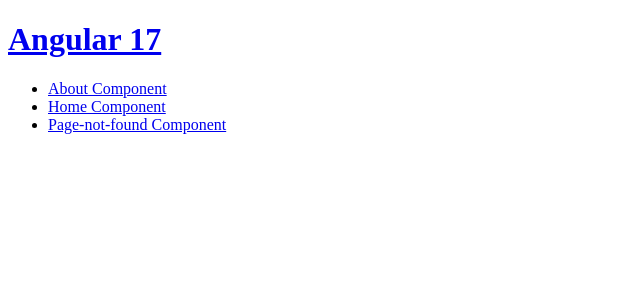
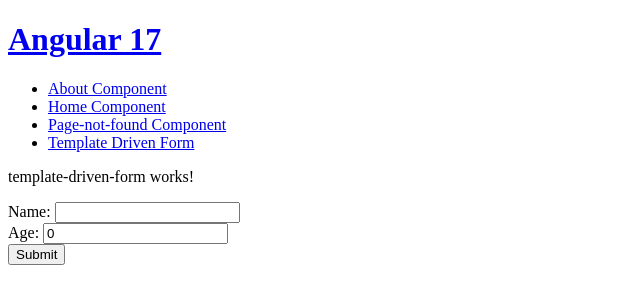
Before and after one commit to DucCoderXTND/Learn-Angular, an Angular app: page /templateform in a window 1280 px wide. Before the commit this address led to /. Shown: the top 304 px of the page, without its empty margins (0-640 px from the left). Built offline with nearby package versions, Linux system fonts and the light colour scheme.

Commit message:
Template Driven Form

```diff
--- a/src/app/Service/common.service.ts
+++ b/src/app/Service/common.service.ts
@@ -22,4 +22,8 @@
   public setCounter(n: number): void {
     this.counter = n;
   }
+
+  public submitData(data: any): void {
+    console.log('Gui data len server, Data = ', data);
+  }
 }
--- a/src/app/app.component.html
+++ b/src/app/app.component.html
@@ -5,6 +5,7 @@
     <li><a routerLink="/about" routerLinkActive="active" ariaCurrentWhenActive="page">About Component</a></li>
     <li><a routerLink="/home" routerLinkActive="active" ariaCurrentWhenActive="page">Home Component</a></li>
     <li><a routerLink="/pageNotFound" routerLinkActive="active" ariaCurrentWhenActive="page">Page-not-found Component</a></li>
+    <li><a routerLink="/templateform" routerLinkActive="active" ariaCurrentWhenActive="page">Template Driven Form</a></li>
   </ul>
 </nav>
 <!-- người bảo vệ đứng đây chỉ đường khi người ta tới -->
--- a/src/app/app.routes.ts
+++ b/src/app/app.routes.ts
@@ -3,9 +3,11 @@
 import { AboutComponent } from './about/about.component';
 import { HomeComponent } from './home/home.component';
 import { DetailComponent } from './detail/detail.component';
+import { TemplateDrivenFormComponent } from './template-driven-form/template-driven-form.component';
 
 export const routes: Routes = [
   { path: 'about', component: AboutComponent },
+  { path: 'templateform', component: TemplateDrivenFormComponent },
   { path: 'home', component: HomeComponent },
   {
     path: 'about',
--- /dev/null
+++ b/src/app/template-driven-form/template-driven-form.component.html
@@ -0,0 +1,14 @@
+<p>template-driven-form works!</p>
+<form (ngSubmit)="submitForm()">
+  Name:
+  <input
+    type="text"
+    [(ngModel)]="name"
+    [ngModelOptions]="{ standalone: true }"
+  />
+  <br>
+  Age: <input type="text" [(ngModel)]="age" [ngModelOptions]="{ standalone: true }">
+  <br />
+  <!-- <button (click)="submitForm()">Submit</button> -->
+  <button>Submit</button>
+</form>
--- /dev/null
+++ b/src/app/template-driven-form/template-driven-form.component.ts
@@ -0,0 +1,22 @@
+import { Component, OnInit } from '@angular/core';
+import { FormsModule } from '@angular/forms';
+import { CommonModule } from '@angular/common';
+import { CommonService } from '../Service/common.service';
+
+@Component({
+  selector: 'app-template-driven-form',
+  standalone: true,
+  imports: [FormsModule, CommonModule],
+  templateUrl: './template-driven-form.component.html',
+  styleUrl: './template-driven-form.component.css',
+})
+export class TemplateDrivenFormComponent implements OnInit {
+  public name = '';
+  public age = 0;
+  constructor(private common: CommonService) {}
+  ngOnInit(): void {}
+  public submitForm(): void {
+    // console.log('Submit form: name = ' + this.name);
+    this.common.submitData({name: this.name, age: this.age});
+  }
+}
```
Also changed, not shown: src/app/template-driven-form/template-driven-form.component.css (added), 1 other file (tests, documents, lock files or other folders).
